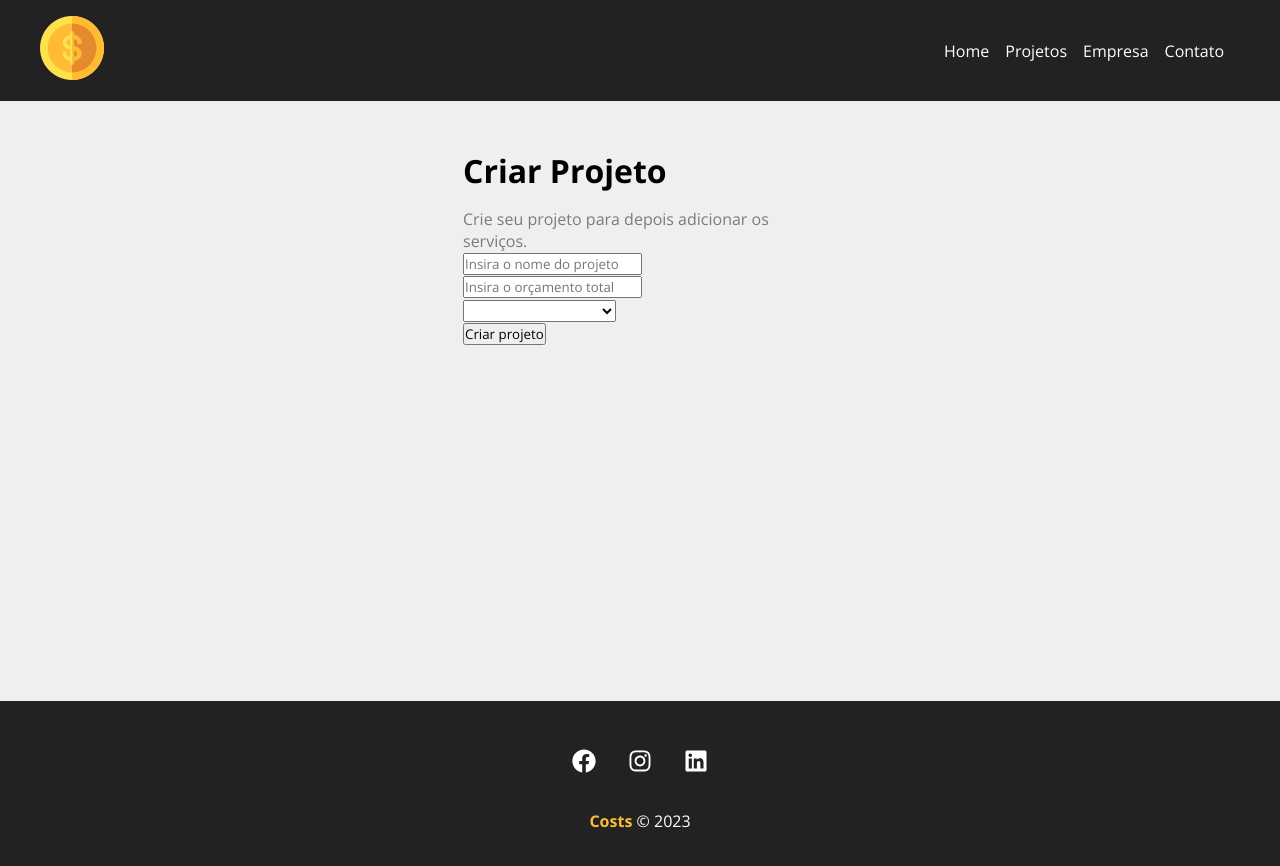
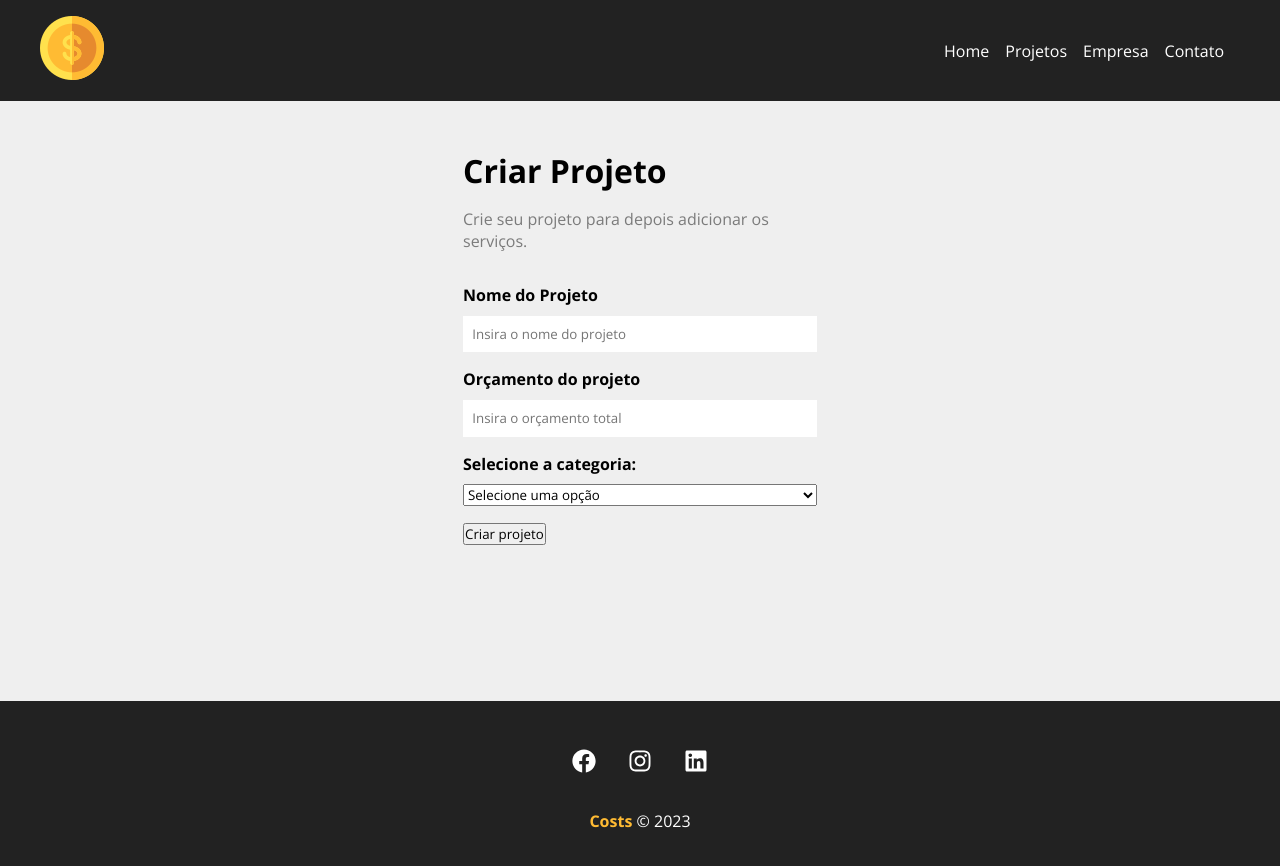
Before and after one commit to TatianePatriota/costs-react, a React (Create React App) app: page /newproject in a window 1280 px wide. Shown: the top 866 px of the page. Built offline with nearby package versions, Linux system fonts and the light colour scheme.

Commit message:
add os componentes ao principal

```diff
--- a/src/components/project/ProjectForm.js
+++ b/src/components/project/ProjectForm.js
@@ -1,17 +1,23 @@
+import { Input } from "../form/Input";
+import { Select } from "../form/Select";
+import styles from "./ProjectForm.module.css";
+
 export function ProjectForm() {
   return (
-    <form>
-      <div>
-        <input type="text" placeholder="Insira o nome do projeto" />
-      </div>
-      <div>
-        <input type="number" placeholder="Insira o orçamento total" />
-      </div>
-      <div>
-        <select name="category_id">
-          <option disabled>Selecione a categoria</option>
-        </select>
-      </div>
+    <form className={styles.form}>
+      <Input
+        type="text"
+        text="Nome do Projeto"
+        name="name"
+        placeholder="Insira o nome do projeto"
+      />
+      <Input
+        type="number"
+        text="Orçamento do projeto"
+        name="budget"
+        placeholder="Insira o orçamento total"
+      />
+      <Select text="Selecione a categoria" name="category_id" />
       <div>
         <input type="submit" value="Criar projeto" />
       </div>
```
